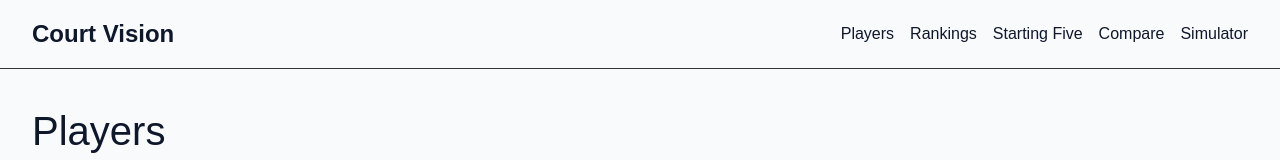
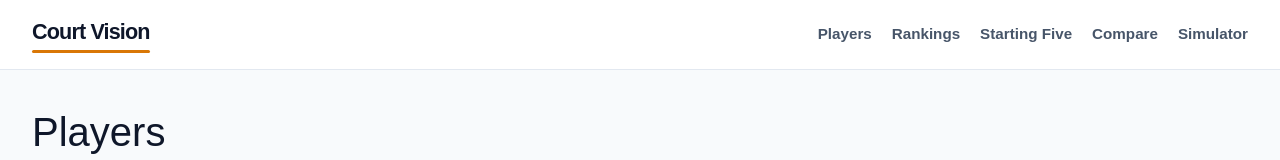
Before and after one commit to Jwooley2/Court-Vision, a Next.js app in the folder court-vision/: page /players in a window 1280 px wide. Shown: the top 160 px of the page. Built offline with nearby package versions, Linux system fonts and the light colour scheme; no server answers; the database is empty.

Commit message:
Style global header

```diff
--- a/court-vision/app/components/Header.tsx
+++ b/court-vision/app/components/Header.tsx
@@ -2,29 +2,12 @@ import Link from "next/link";
 
 export default function Header() {
   return (
-    <header
-      style={{
-        borderBottom: "1px solid #333",
-        padding: "1rem 2rem",
-        display: "flex",
-        alignItems: "center",
-        justifyContent: "space-between",
-        fontFamily: "Arial, sans-serif",
-      }}
-    >
-      <Link
-        href="/"
-        style={{
-          fontSize: "1.5rem",
-          fontWeight: "bold",
-          textDecoration: "none",
-          color: "inherit",
-        }}
-      >
+    <header className="site-header">
+      <Link href="/" className="site-logo">
         Court Vision
       </Link>
 
-      <nav style={{ display: "flex", gap: "1rem" }}>
+      <nav className="site-nav">
         <Link href="/players">Players</Link>
         <Link href="/rankings">Rankings</Link>
         <Link href="/starting-five">Starting Five</Link>
--- a/court-vision/app/globals.css
+++ b/court-vision/app/globals.css
@@ -139,3 +139,50 @@ input::placeholder {
   margin: 0;
   color: var(--text-secondary);
 }
+.site-header {
+  border-bottom: 1px solid var(--border);
+  padding: 1rem 2rem;
+  display: flex;
+  align-items: center;
+  justify-content: space-between;
+  background: var(--surface);
+  position: sticky;
+  top: 0;
+  z-index: 10;
+}
+
+.site-logo {
+  font-size: 1.35rem;
+  font-weight: 800;
+  letter-spacing: -0.04em;
+  text-decoration: none;
+  color: var(--text-primary);
+}
+
+.site-logo::after {
+  content: "";
+  display: block;
+  height: 3px;
+  width: 100%;
+  margin-top: 2px;
+  background: var(--gold);
+  border-radius: 999px;
+}
+
+.site-nav {
+  display: flex;
+  align-items: center;
+  gap: 1.25rem;
+}
+
+.site-nav a {
+  color: var(--text-secondary);
+  text-decoration: none;
+  font-size: 0.95rem;
+  font-weight: 600;
+  transition: 0.2s ease;
+}
+
+.site-nav a:hover {
+  color: var(--accent);
+}
```
